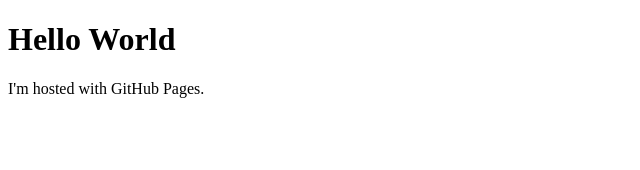
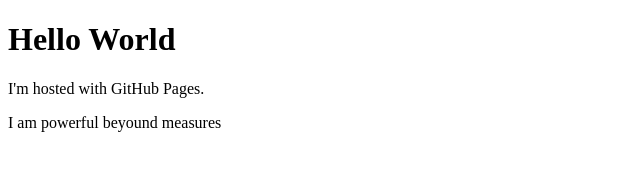
Before and after one commit to maryjaneu/maryjaneu.github.io, a plain HTML site: page index.html in a window 1280 px wide. Shown: the whole page, without its empty margins (0-640 px from the left). Drawn offline with Linux system fonts and the light colour scheme.

Commit message:
Update index.html

```diff
--- a/index.html
+++ b/index.html
@@ -9,5 +9,6 @@
 <body>
 <h1>Hello World</h1>
 <p>I'm hosted with GitHub Pages.</p>
+<p>I am powerful beyound measures</p>
 </body>
 </html>
```
